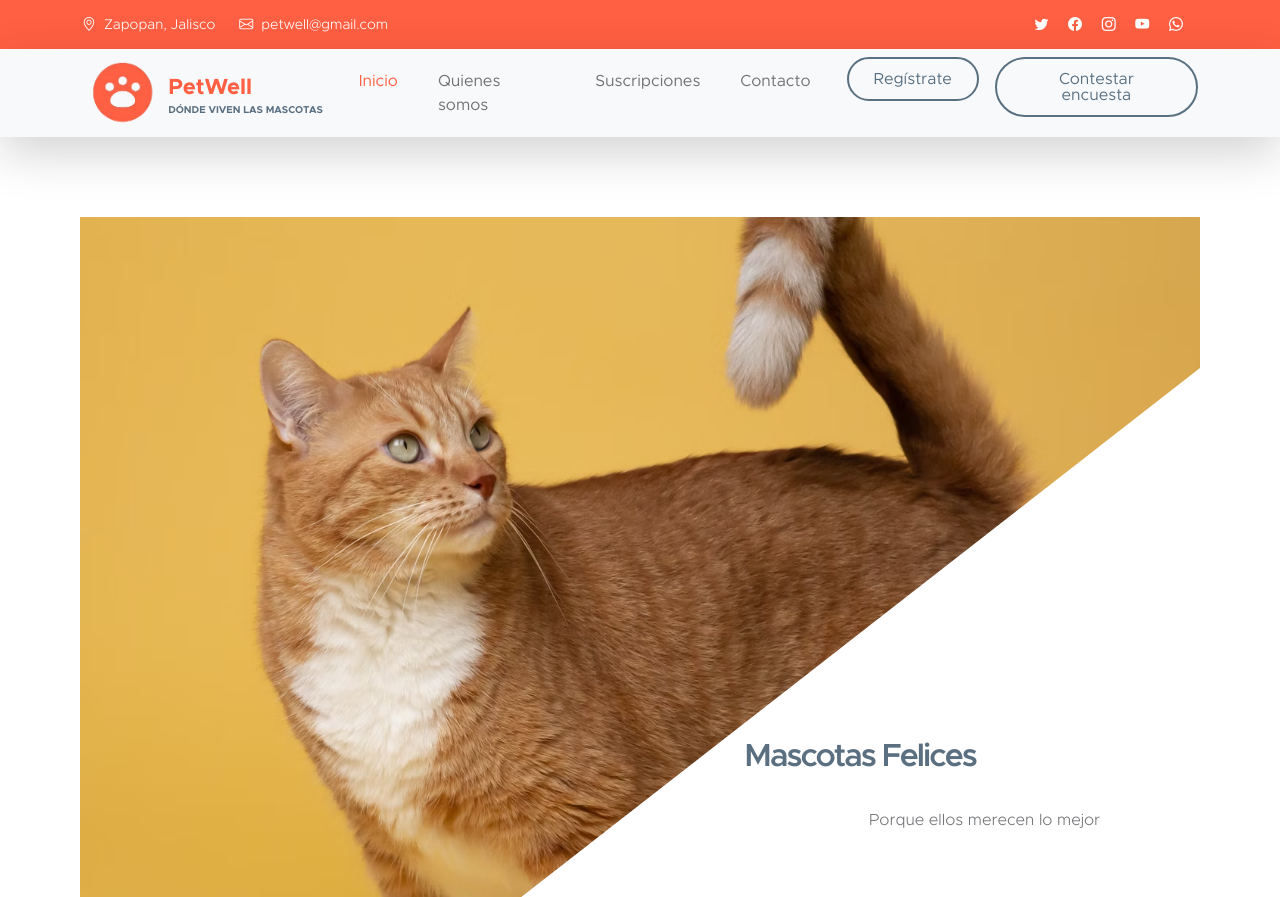
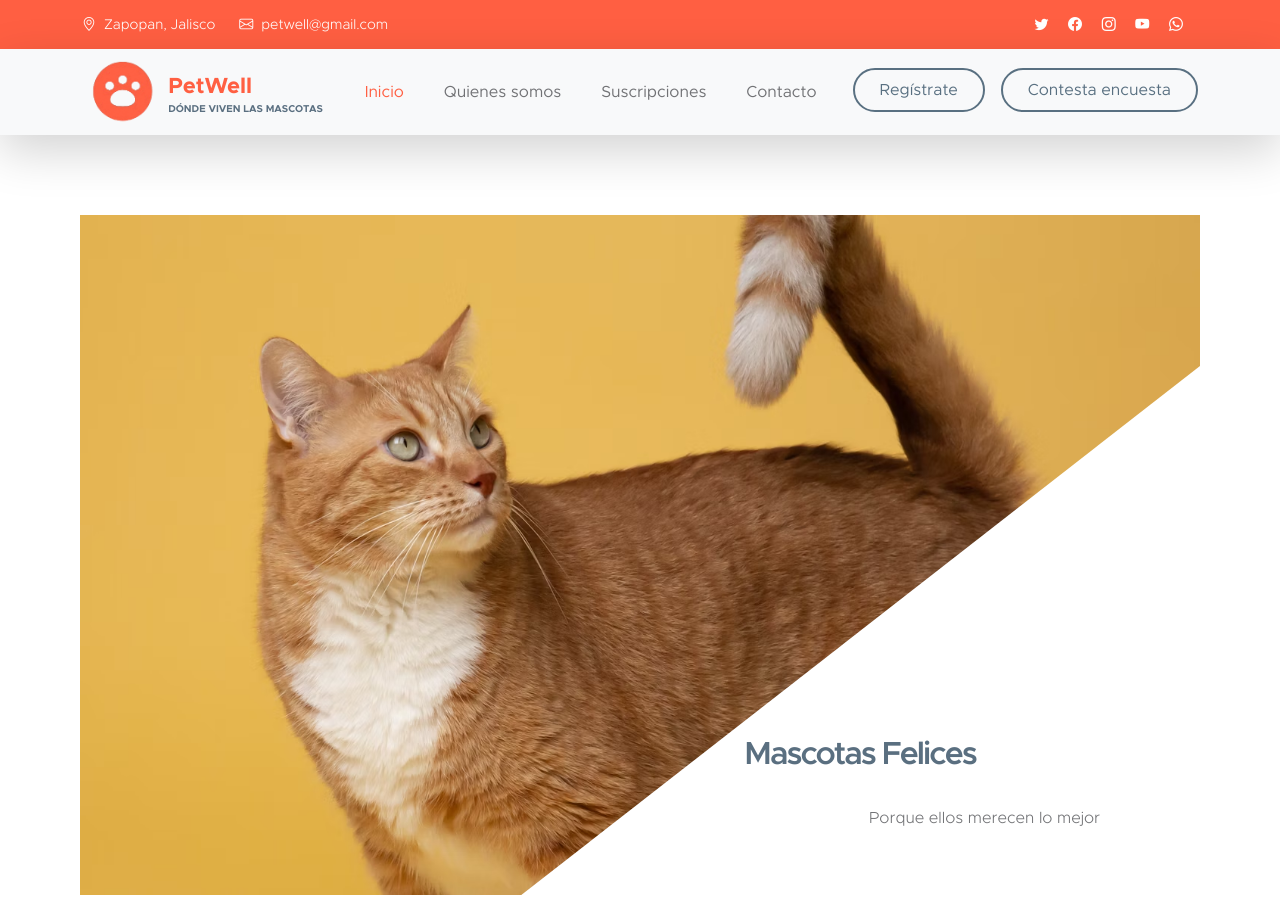
Before and after one commit to Vlad04/PetWell, a plain HTML site: page index.html in a window 1280 px wide. Shown: the top 897 px of the page. Drawn offline with Linux system fonts and the light colour scheme.

Commit message:
Update index.html

```diff
--- a/index.html
+++ b/index.html
@@ -111,7 +111,7 @@ https://templatemo.com/tm-581-kind-heart-charity
                             <a class="nav-link custom-btn custom-border-btn btn" href="register.html">Regístrate</a>
                         </li>
                         <li class="nav-item ms-3">
-                          <a class="nav-link custom-btn custom-border-btn btn" target="_blank" href="https://forms.gle/KE6xBpo2SJDYQYup7">Contestar encuesta</a>
+                          <a class="nav-link custom-btn custom-border-btn btn" target="_blank" href="https://forms.gle/KE6xBpo2SJDYQYup7">Contesta encuesta</a>
                         </li>
                     </ul>
                 </div>
```
